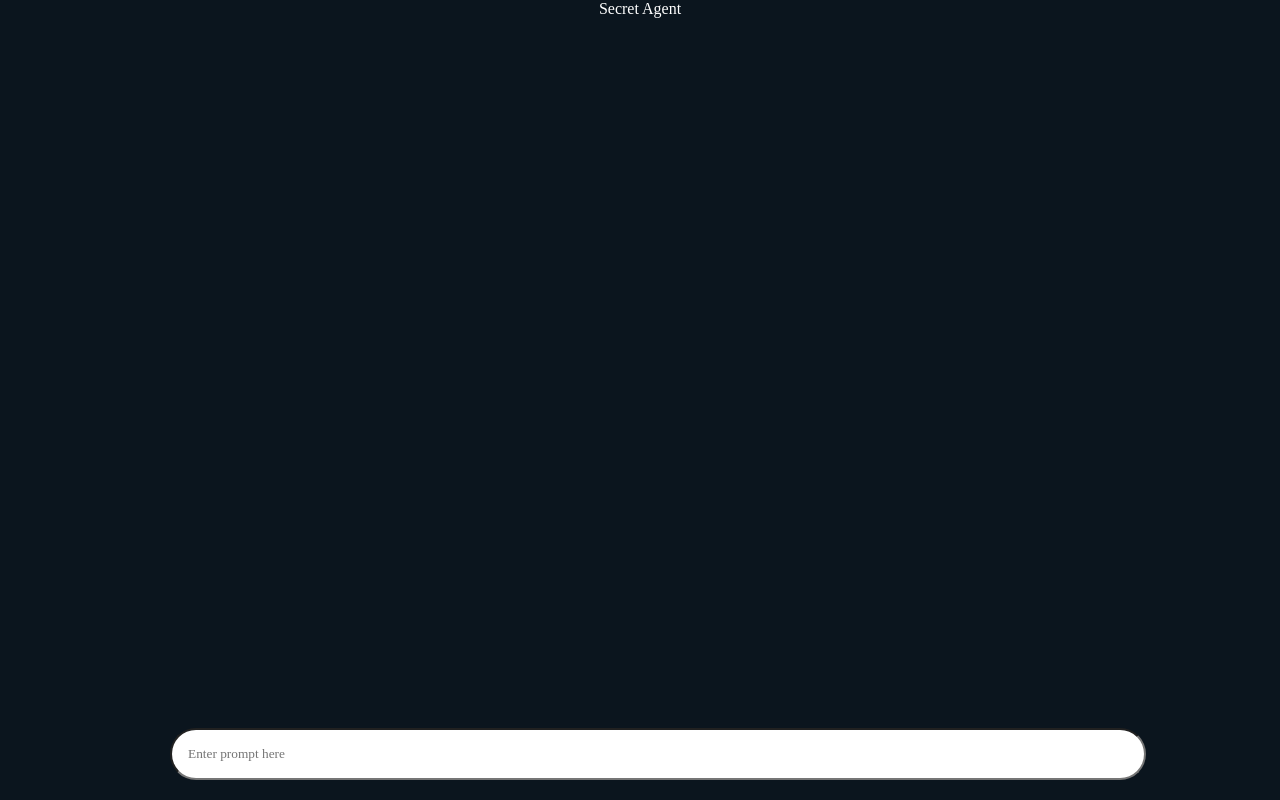
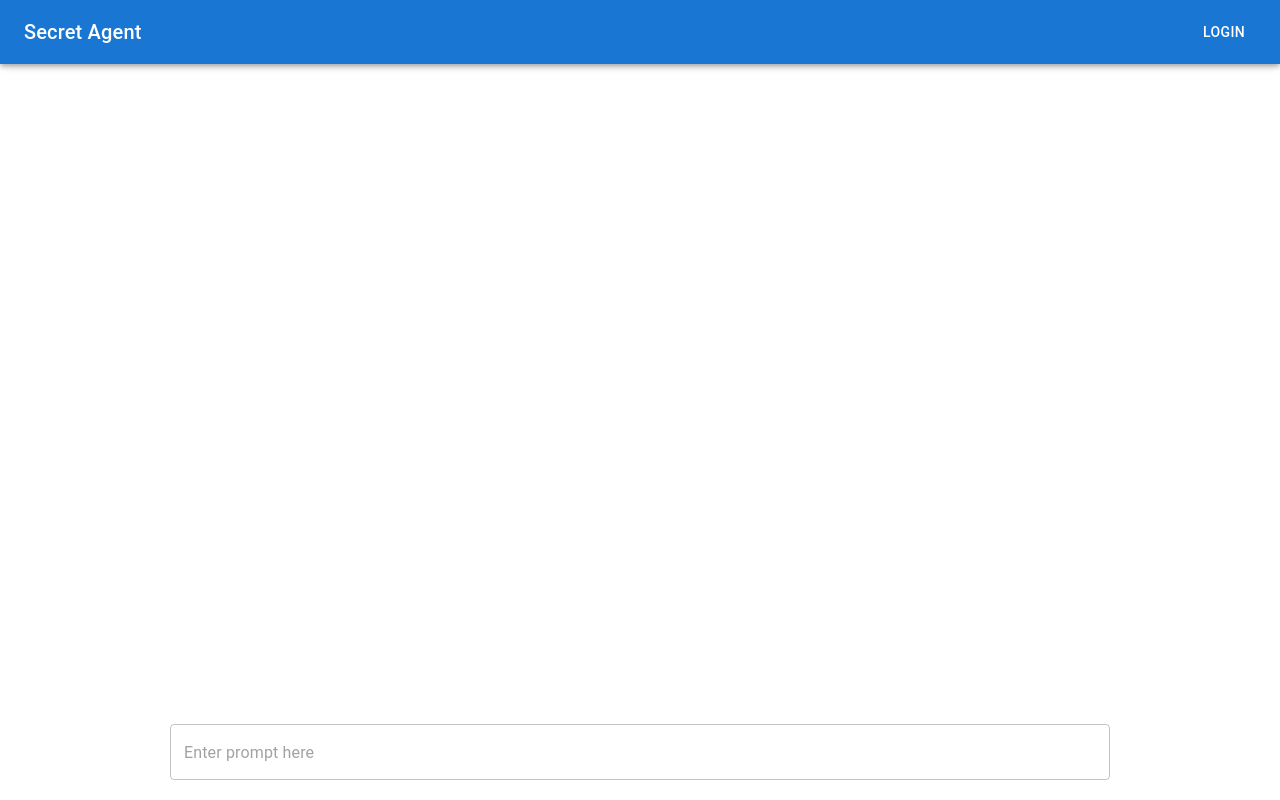
Before and after one commit to tagboola/nextjs-sample, a Next.js app: page / in a window 1280 px wide. Built offline with nearby package versions, Linux system fonts and the light colour scheme; a web font is replaced by a local one.

Commit message:
Add material styling

```diff
--- a/package.json
+++ b/package.json
@@ -13,11 +13,16 @@
   "version": "1.0.0",
   "private": true,
   "dependencies": {
+    "@emotion/react": "^11.11.4",
+    "@emotion/styled": "^11.11.5",
+    "@fontsource/roboto": "^5.0.13",
     "@genkit-ai/ai": "^0.5.0",
     "@genkit-ai/core": "^0.5.0",
     "@genkit-ai/dotprompt": "^0.5.0",
     "@genkit-ai/flow": "^0.5.0",
     "@genkit-ai/googleai": "^0.5.0",
+    "@mui/icons-material": "^5.15.18",
+    "@mui/material": "^5.15.18",
     "express": "^4.19.2",
     "genkit": "^0.5.0",
     "nanoid": "^5.0.7",
--- a/src/app/components/ChatPanel.tsx
+++ b/src/app/components/ChatPanel.tsx
@@ -15,7 +15,7 @@ export function ChatPanel({
 }: ChatPanelProps) {
   return (
     <div className="chat-panel-container">
-      <div className="form-container">
+      <div className="chat-form-container">
         <PromptForm
           input={input}
           setInput={setInput}
--- a/src/app/components/Header.tsx
+++ b/src/app/components/Header.tsx
@@ -3,21 +3,22 @@
 import Link from "next/link";
 import { usePathname } from "next/navigation";
 
-import { Arrow } from "./Arrow";
-import { Firebase } from "./Firebase";
+import AppBar from "@mui/material/AppBar";
+import Typography from "@mui/material/Typography";
+import Button from "@mui/material/Button";
+import Toolbar from "@mui/material/Toolbar";
 
 export function Header() {
   const pathname = usePathname();
 
   return (
-    <>
-      {pathname !== "/" && (
-        <Link className="button back-button" href="/">
-          <Arrow /> Back to home
-        </Link>
-      )}
-
-      <header className="header">Secret Agent</header>
-    </>
+    <AppBar>
+      <Toolbar>
+        <Typography variant="h6" component="div" sx={{ flexGrow: 1 }}>
+          Secret Agent
+        </Typography>
+        <Button color="inherit">Login</Button>
+      </Toolbar>
+    </AppBar>
   );
 }
--- a/src/app/components/PromptForm.tsx
+++ b/src/app/components/PromptForm.tsx
@@ -3,6 +3,7 @@
 import { FormEvent } from "react";
 import { Message } from "../types";
 import { nanoid } from "nanoid";
+import TextField from "@mui/material/TextField";
 
 export function PromptForm({
   input,
@@ -48,11 +49,14 @@ export function PromptForm({
 
   return (
     <form onSubmit={handleSubmit}>
-      <input
+      <TextField
+        required
         placeholder="Enter prompt here"
         value={input}
         onChange={(e) => setInput(e.target.value)}
-      ></input>
+        variant="outlined"
+        fullWidth
+      ></TextField>
     </form>
   );
 }
@@ -90,11 +94,13 @@ async function generateResponse(
     `/api/stream/generate?prompt=${encodeURIComponent(prompt)}`
   );
 
-  if (!response.body) {
+  const body = response.body;
+  if (!body) {
     // Do something!
+    return;
   }
 
-  const reader = response.body!.getReader();
+  const reader = body.getReader();
   const decoder = new TextDecoder("utf-8");
 
   incompleteMessage.value = "";
--- a/src/app/globals.css
+++ b/src/app/globals.css
@@ -1,28 +1,20 @@
 :root {
   --primary-contrast: #0b151e;
   --secondary-contrast: #0b151e99;
-  --background-gradient: linear-gradient(90deg, #ffca28, #f57c00);
-  --background: #ffca28;
+  --background: #fff;
   --muted: rgba(194, 137, 3, 0.3);
   --surface: #e99e1d;
   --border: transparent;
-  --top-gradient: #ffffff33;
-  --bottom-gradient-top: #ffffff75;
-  --bottom-gradient-bottom: transparent;
   --button: #0b151e;
 }
 
 .dark-theme {
   --primary-contrast: #fff;
   --secondary-contrast: #ffffff99;
-  --background-gradient: linear-gradient(90deg, #0b151e, #0b151e);
   --background: #0b151e;
   --muted: rgba(21, 39, 60, 0.6);
   --surface: #112031;
   --border: #ffffff20;
-  --top-gradient: #1b72e833;
-  --bottom-gradient-top: #1b72e8;
-  --bottom-gradient-bottom: #1b72e850;
   --button: linear-gradient(90deg, #ffca28, #f57c00);
 }
 
@@ -40,7 +32,7 @@ html {
 
 body {
   color: var(--primary-contrast);
-  background: var(--background-gradient);
+  background: var(--background);
   display: flex;
   flex-direction: column;
   align-items: center;
@@ -55,7 +47,7 @@ body {
 }
 
 main {
-  padding: 20px 0;
+  padding: 64px 0 0;
   display: flex;
   flex-direction: column;
   height: 100%;
@@ -69,11 +61,11 @@ main {
 }
 
 .chat-container .chat-history-container {
-  height: 100%;
-  width: 100%;
-  position: relative;
+  flex: 1 1 auto;
+  height: 0px;
+  overflow-y: scroll;
+  margin: 0 0 10px;
   display: flex;
-  flex: 1;
   flex-direction: column;
   align-items: center;
 }
@@ -82,31 +74,25 @@ main {
   max-width: 712px;
   width: 100%;
   padding: 0 20px;
-  margin-bottom: 50px;
   padding-top: 16px;
+  overflow: scroll;
+}
+
+.chat-container .chat-history-container .chat-history .chat-message-container {
+  display: flex;
+  padding: 10px 0px 10px;
 }
 
 .chat-panel-container {
-  position: relative;
+  display: flex;
+  align-items: center;
+  flex-direction: column;
+}
+
+.chat-panel-container .chat-form-container {
   max-width: 940px;
   width: 100%;
-  display: flex;
-  flex-direction: column;
-  align-self: center;
-  margin-top: -50px;
-  min-height: 50px;
-  padding-left: 20px;
-  padding-right: 20px;
-}
-
-.chat-panel-container form input {
-  padding: 16px;
-  width: 100%;
-  border-radius: 32px;
-}
-
-.chat-message-container {
-  display: flex;
+  padding: 10px 20px 20px;
 }
 
 .chat-message-container.loading:after {
@@ -129,16 +115,6 @@ main {
   to {
     width: 1.25em;
   }
-}
-
-.top-gradient {
-  position: absolute;
-  top: 0;
-  left: 0;
-  width: 100%;
-  height: 25vh;
-  background: linear-gradient(180deg, transparent 0%, var(--top-gradient) 50%);
-  clip-path: polygon(0 0, 100% 0, 100% 100%, 0 calc(100% - 10vw));
 }
 
 .header svg {
@@ -168,23 +144,6 @@ main {
   gap: 6px;
   text-decoration: none;
   backdrop-filter: blur(10px);
-}
-
-.button {
-  font-size: 15px;
-  line-height: 1.3;
-  font-weight: 500;
-  padding: 11px 16px;
-  border-radius: 100px;
-  border: none;
-  cursor: pointer;
-  transition: scale 0.2s, filter 0.2s;
-}
-.button:hover {
-  filter: brightness(1.1);
-}
-.button:active {
-  scale: 0.97;
 }
 
 .content {
--- a/src/app/layout.tsx
+++ b/src/app/layout.tsx
@@ -12,7 +12,7 @@ export default function RootLayout({
   children,
 }: Readonly<{ children: React.ReactNode }>) {
   return (
-    <html lang="en" className="dark-theme">
+    <html lang="en">
       <head>
         {/* eslint-disable-next-line @next/next/no-page-custom-font */}
         <link
```
Also changed, not shown: 1 other file (tests, documents, lock files or other folders).
